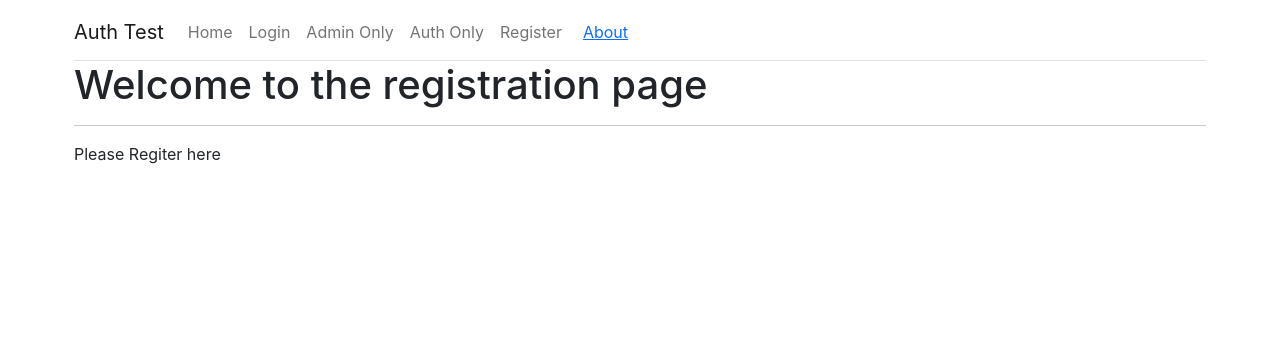
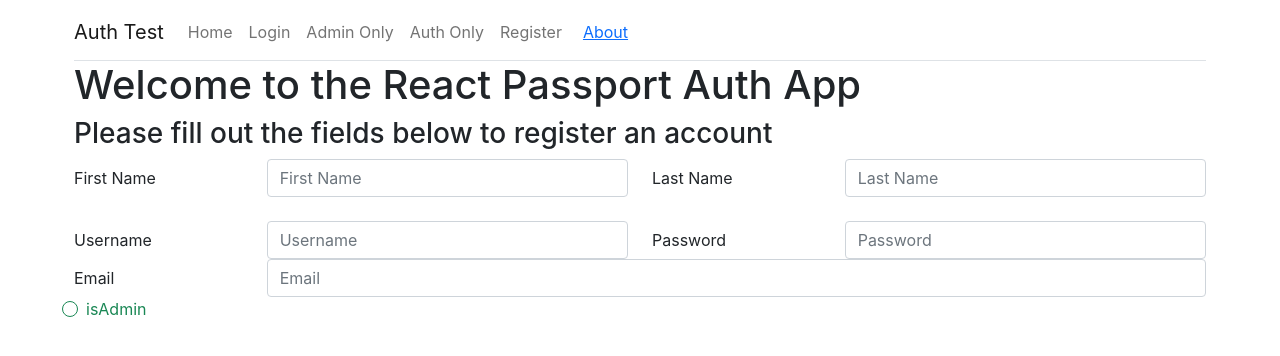
Before and after one commit to SaundersEddie/react-passport-auth, a React (Create React App) app in the folder frontend/: page /register in a window 1280 px wide. Shown: the top 356 px of the page. Built offline with nearby package versions, Linux system fonts and the light colour scheme.

Commit message:
Adding ikn registration form

```diff
--- a/frontend/src/App.js
+++ b/frontend/src/App.js
@@ -15,7 +15,7 @@ export default function App() {
   return (
     <div>
       <Router>
-        <Container className="p-1" fluid={false}>
+        <Container className="p-1">
           <Navbar className="border-bottom" bg="transparent" expand="lg" sticky="top">
             <Navbar.Brand>Auth Test</Navbar.Brand>
             <Navbar.Toggle className="border-0" aria-controls="navbar-toggle" />
@@ -39,6 +39,6 @@ export default function App() {
           </Routes>
         </Container>
       </Router>
-    </div>
+    </div >
   );
 }
--- a/frontend/src/Pages/Register.js
+++ b/frontend/src/Pages/Register.js
@@ -1,11 +1,55 @@
 import React from 'react';
+import Form from 'react-bootstrap/Form'
+import Row from 'react-bootstrap/Row'
+import Col from 'react-bootstrap/Col'
 
 export default function Register() {
     return (
         <>
-            <h1>Welcome to the registration page</h1>
-            <hr></hr>
-            <p>Please Regiter here</p>
+            <h1>Welcome to the React Passport Auth App</h1>
+            <h3>Please fill out the fields below to register an account</h3>
+
+            <Row>
+                <Form.Label column lg={2}>
+                    First Name
+                </Form.Label>
+                <Col>
+                    <Form.Control type="text" placeholder="First Name" />
+                </Col>
+                <Form.Label column lg={2}>
+                    Last Name
+                </Form.Label>
+                <Col>
+                    <Form.Control type="text" placeholder="Last Name" />
+                </Col>
+            </Row>
+            <br />
+            <Row>
+                <Form.Label column lg={2}>
+                    Username
+                </Form.Label>
+                <Col>
+                    <Form.Control type="text" placeholder="Username" />
+                </Col>
+                <Form.Label column lg={2}>
+                    Password
+                </Form.Label>
+                <Col>
+                    <Form.Control type="text" placeholder="Password" />
+                </Col>
+            </Row>
+            <Row>
+                <Form.Label column lg={2}>
+                    Email
+                </Form.Label>
+                <Col>
+                    <Form.Control type="text" placeholder="Email" />
+                </Col>
+                <Form.Check type='radio' id={`isAdmin`}>
+                    <Form.Check.Input type='radio' isValid />
+                    <Form.Check.Label>{`isAdmin`}</Form.Check.Label>
+                </Form.Check>
+            </Row>
         </>
     )
 }
```
